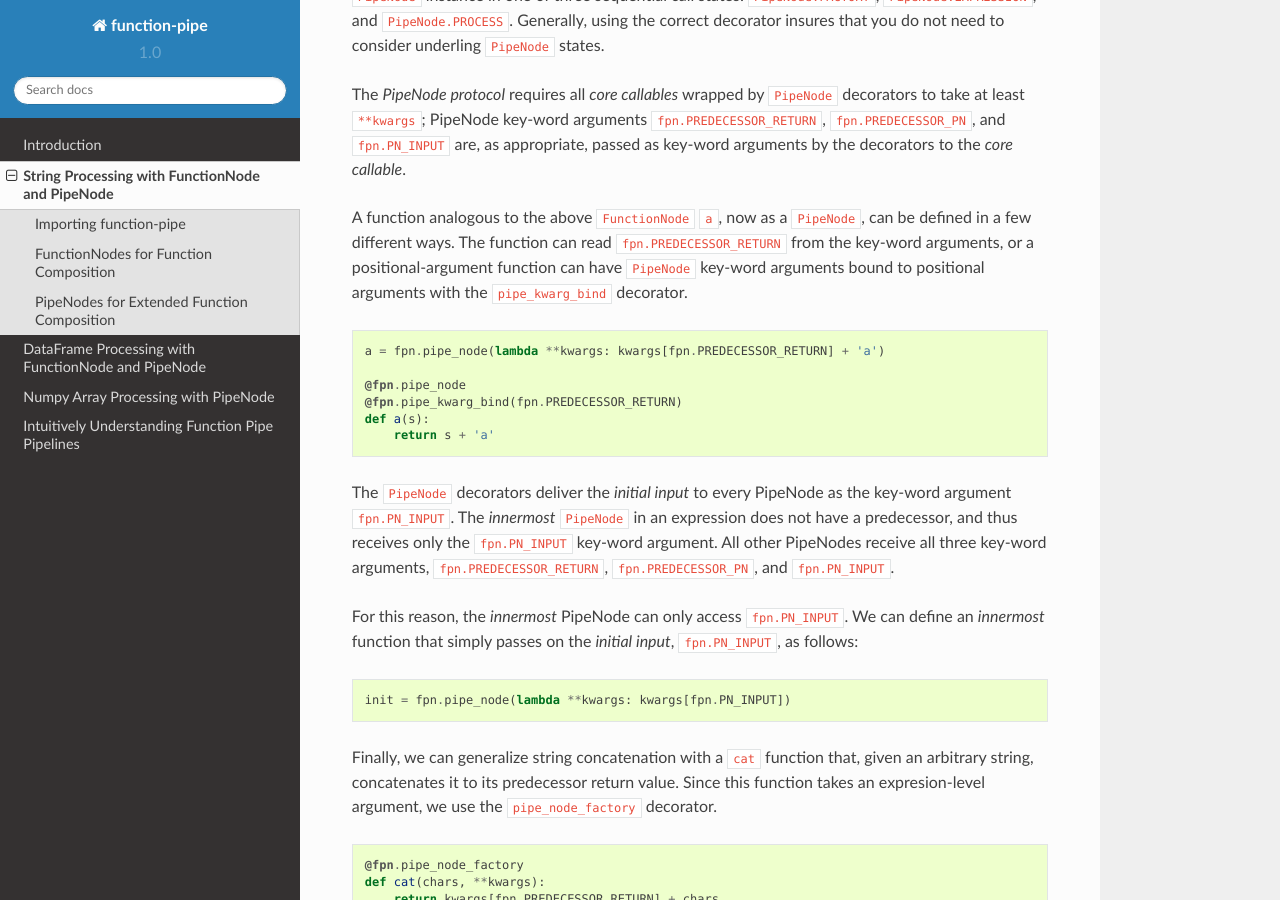
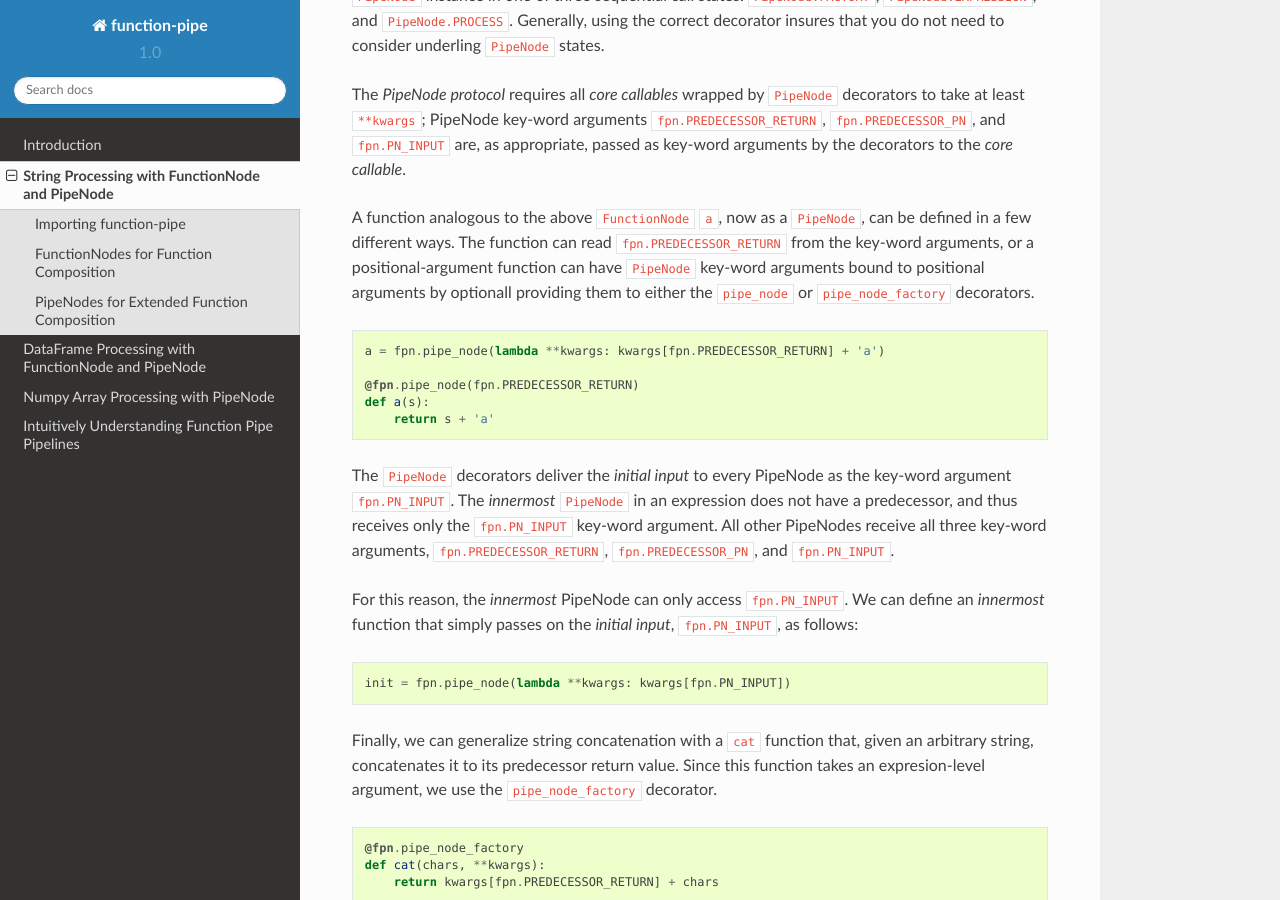
Before and after one commit to InvestmentSystems/function-pipe, a Sphinx documentation site: the page built from doc/source/usage_strings.rst, in a window 1280 px wide and 900 px high, scrolled down 2903 px. Built offline with Sphinx 7.4.7 and the Read the Docs theme 2.0.0, drawn with Linux system fonts in a browser that asks for light colours.

Commit message:
Removes old pipe_kwarg_bind decorator.

```diff
--- a/doc/source/usage_df.py
+++ b/doc/source/usage_df.py
@@ -185,33 +185,27 @@ def approach_composition():
 
 class PN1:
 
-    @fpn.pipe_node
-    @fpn.pipe_kwarg_bind(fpn.PN_INPUT)
+    @fpn.pipe_node(fpn.PN_INPUT)
     def load_data_dict(fp):
         return Core.load_data_dict(fp)
 
-    @fpn.pipe_node
-    @fpn.pipe_kwarg_bind(fpn.PREDECESSOR_RETURN)
+    @fpn.pipe_node(fpn.PREDECESSOR_RETURN)
     def gender_count_per_year(data_dict):
         return Core.gender_count_per_year(data_dict)
 
-    @fpn.pipe_node
-    @fpn.pipe_kwarg_bind(fpn.PREDECESSOR_RETURN)
+    @fpn.pipe_node(fpn.PREDECESSOR_RETURN)
     def percent(df):
         return Core.percent(df)
 
-    @fpn.pipe_node_factory
-    @fpn.pipe_kwarg_bind(fpn.PREDECESSOR_RETURN)
+    @fpn.pipe_node_factory(fpn.PREDECESSOR_RETURN)
     def year_range(df, start, end):
         return Core.year_range(df, start, end)
 
-    @fpn.pipe_node
-    @fpn.pipe_kwarg_bind(fpn.PREDECESSOR_RETURN)
+    @fpn.pipe_node(fpn.PREDECESSOR_RETURN)
     def plot(df):
         return Core.plot(df)
 
-    @fpn.pipe_node
-    @fpn.pipe_kwarg_bind(fpn.PREDECESSOR_RETURN)
+    @fpn.pipe_node(fpn.PREDECESSOR_RETURN)
     def open_plot(df):
         return Core.open_plot(df)
 
--- a/doc/source/usage_df.rst
+++ b/doc/source/usage_df.rst
@@ -160,7 +160,7 @@ While this approach is illustrative, it is limited. Using simple linear composit
 DataFrame Processing with PipeNode
 ---------------------------------------
 
-The *PipeNode protocol* requires that functions accept at least ``**kwargs``. Thus, it is common to strucutre ``PipeNode`` functions differently than functions for simple composition. However, with the ``pipe_kwarg_bind`` decorator, a generic function can be modified for usage as a ``PipeNode``. Note that the *core callable* stored in a ``PipeNode`` can be accessed with the ``unwrap`` property.
+The *PipeNode protocol* requires that functions accept at least ``**kwargs``. Thus, it is common to strucutre ``PipeNode`` functions differently than functions for simple composition. Note that the *core callable* stored in a ``PipeNode`` can be accessed with the ``unwrap`` property.
 
 While not required, creating a ``PipeNodeInput`` subclass to expose data necessary throughout a processing pipeline is a useful approach. This also provides a convenient place to store data loading routines and configuration values.
 
--- a/doc/source/usage_strings.py
+++ b/doc/source/usage_strings.py
@@ -88,8 +88,7 @@ def pn():
     a = fpn.pipe_node(lambda **kwargs: kwargs[fpn.PREDECESSOR_RETURN] + 'a')
 
     # another way of doing the same thing
-    @fpn.pipe_node
-    @fpn.pipe_kwarg_bind(fpn.PREDECESSOR_RETURN)
+    @fpn.pipe_node(fpn.PREDECESSOR_RETURN)
     def a(s):
         return s + 'a'
 
--- a/doc/source/usage_strings.rst
+++ b/doc/source/usage_strings.rst
@@ -121,14 +121,13 @@ Unlike with ``FunctionNode`` usage, the ``PipeNode`` class is rarely called dire
 
 The *PipeNode protocol* requires all *core callables* wrapped by ``PipeNode`` decorators to take at least ``**kwargs``; PipeNode key-word arguments ``fpn.PREDECESSOR_RETURN``, ``fpn.PREDECESSOR_PN``, and ``fpn.PN_INPUT`` are, as appropriate, passed as key-word arguments by the decorators to the *core callable*.
 
-A function analogous to the above ``FunctionNode`` ``a``, now as a ``PipeNode``, can be defined in a few different ways. The function can read ``fpn.PREDECESSOR_RETURN`` from the key-word arguments, or a positional-argument function can have ``PipeNode`` key-word arguments bound to positional arguments with the ``pipe_kwarg_bind`` decorator.
+A function analogous to the above ``FunctionNode`` ``a``, now as a ``PipeNode``, can be defined in a few different ways. The function can read ``fpn.PREDECESSOR_RETURN`` from the key-word arguments, or a positional-argument function can have ``PipeNode`` key-word arguments bound to positional arguments by optionall providing them to either the ``pipe_node`` or ``pipe_node_factory`` decorators.
 
 .. code-block:: python
 
     a = fpn.pipe_node(lambda **kwargs: kwargs[fpn.PREDECESSOR_RETURN] + 'a')
 
-    @fpn.pipe_node
-    @fpn.pipe_kwarg_bind(fpn.PREDECESSOR_RETURN)
+    @fpn.pipe_node(fpn.PREDECESSOR_RETURN)
     def a(s):
         return s + 'a'
 
```
